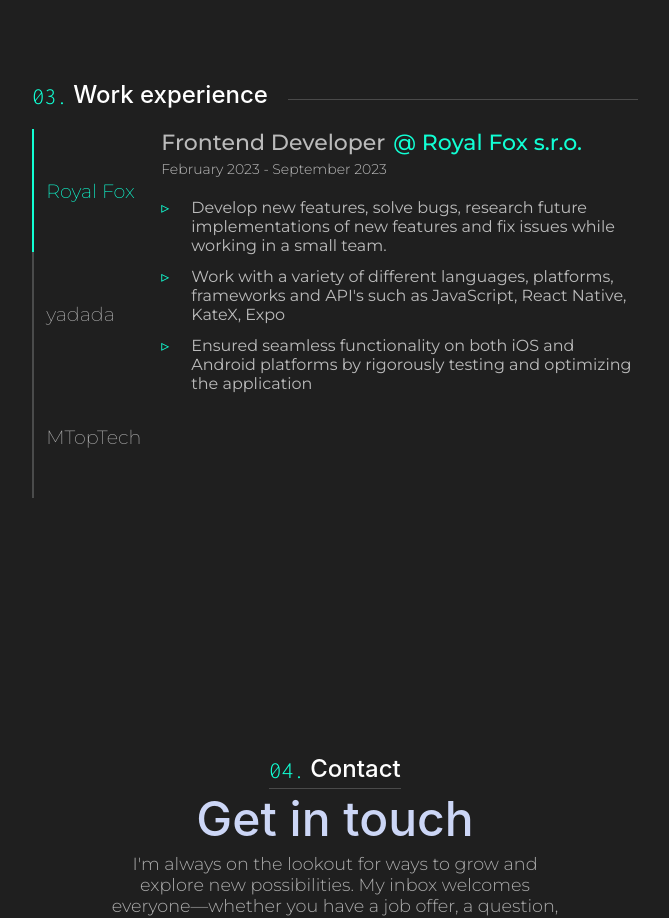
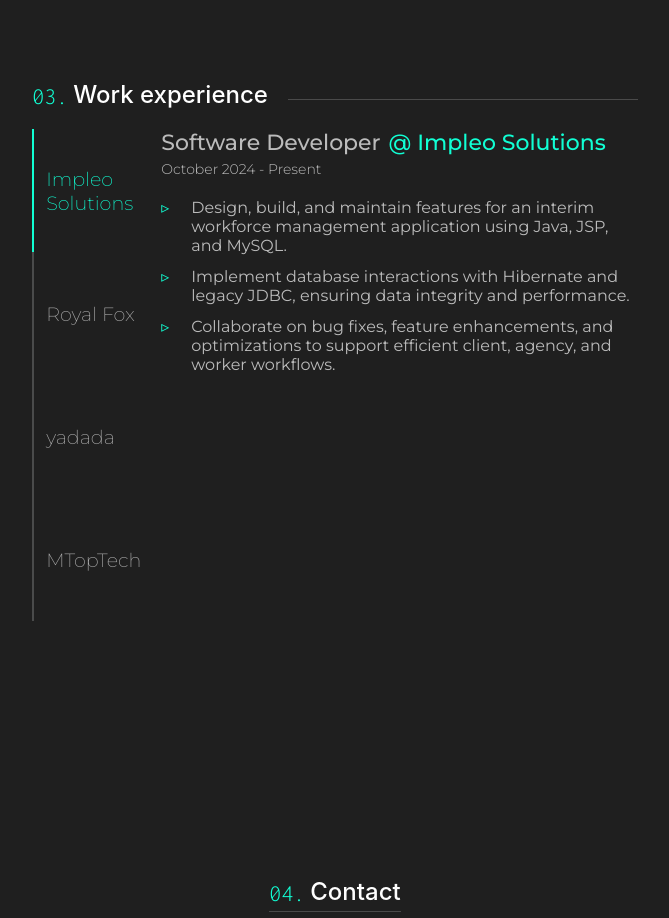
Before and after one commit to vujic02/v2, a React (Create React App) app: page / in a window 1280 px wide. Shown: the part 5520-6438 px from the top of the page, without its empty margins (305-974 px from the left). Built offline with nearby package versions, Linux system fonts and the light colour scheme.

Commit message:
Update Work.js

```diff
--- a/src/components/Work/Work.js
+++ b/src/components/Work/Work.js
@@ -30,7 +30,8 @@
 `;
 
 const Work = () => {
-  const [selected, setSelected] = useState(2);
+  // Default to newest role
+  const [selected, setSelected] = useState(3);
   let headingRef = useRef();
   let gridRef = useRef();
   let workSectionRef = useRef();
@@ -90,6 +91,35 @@
         </SectionHeading>
         <Grid cols="0.2fr 0.8fr" colsM2="1fr" gridGap="10px" gridGapM1="50px 0" ref={(el) => (gridRef = el)}>
           <Container flexDir="column" flexDirM2="row" justifyM2="center">
+            {/* Impleo Solutions */}
+            <Container
+              flexDir="row"
+              justify="start"
+              justifyM2="center"
+              align="center"
+              borderL={selected === 3 ? "2px solid var(--main)" : "2px solid var(--gray)"}
+              borderLM2="0px"
+              borderLM2H="0px"
+              borderBM2={selected === 3 ? "2px solid var(--main)" : "2px solid var(--gray)"}
+              borderBM2H={selected === 3 ? "2px solid var(--turquoise)" : "2px solid var(--gray)"}
+              borderLH={selected === 3 ? "2px solid var(--turquoise)" : "2px solid var(--gray)"}
+              color={selected === 3 ? "var(--main)" : "var(--graySecondary)"}
+              colorH={selected === 3 ? "var(--turquoise)" : "var(--gray)"}
+              transition="0.2s ease-in all"
+              p="0 0 0 12px"
+              h="123px"
+              hM2="50px"
+              wM2="150px"
+              wM3="50%"
+              cursor="pointer"
+              onClick={() => setSelected(3)}
+            >
+              <TextP maxW="450px" breakWord="break-word" m="0" fontS="1.2rem" fontSM3="1rem" fontF="'Montserrat', sans-serif" fontW="200">
+                Impleo Solutions
+              </TextP>
+            </Container>
+
+            {/* Royal Fox */}
             <Container
               flexDir="row"
               justify="start"
@@ -116,6 +146,8 @@
                 Royal Fox
               </TextP>
             </Container>
+
+            {/* yadada */}
             <Container
               flexDir="row"
               justify="start"
@@ -142,6 +174,8 @@
                 yadada
               </TextP>
             </Container>
+
+            {/* MTopTech */}
             <Container
               flexDir="row"
               justify="start"
@@ -169,6 +203,31 @@
               </TextP>
             </Container>
           </Container>
+
+          {/* Impleo Solutions Content */}
+          {selected === 3 && (
+            <Container flexDir="column" m="0 0 0 8px" fontF="'Montserrat', sans-serif">
+              <TextH1 col="var(--grayThird)" fontS="22px" fontW="500" insideText="var(--main)" m="0">
+                Software Developer <span style={{ marginLeft: "2px" }}>@ Impleo Solutions</span>
+              </TextH1>
+              <TextP col="var(--grayThird)" fontS="14px" fontW="300" m="4px 0 20px 0">
+                October 2024 - Present
+              </TextP>
+              <List>
+                <ListItem>
+                  Design, build, and maintain features for an interim workforce management application using Java, JSP, and MySQL.
+                </ListItem>
+                <ListItem>
+                  Implement database interactions with Hibernate and legacy JDBC, ensuring data integrity and performance.
+                </ListItem>
+                <ListItem>
+                  Collaborate on bug fixes, feature enhancements, and optimizations to support efficient client, agency, and worker workflows.
+                </ListItem>
+              </List>
+            </Container>
+          )}
+
+          {/* Royal Fox Content */}
           {selected === 2 && (
             <Container flexDir="column" m="0 0 0 8px" fontF="'Montserrat', sans-serif">
               <TextH1 col="var(--grayThird)" fontS="22px" fontW="500" insideText="var(--main)" m="0">
@@ -190,6 +249,8 @@
               </List>
             </Container>
           )}
+
+          {/* yadada Content */}
           {selected === 1 && (
             <Container flexDir="column" m="0 0 0 8px" fontF="'Montserrat', sans-serif">
               <TextH1 col="var(--grayThird)" fontS="22px" fontW="500" insideText="var(--main)" m="0">
@@ -208,6 +269,8 @@
               </List>
             </Container>
           )}
+
+          {/* MTopTech Content */}
           {selected === 0 && (
             <Container flexDir="column" m="0 0 0 8px" fontF="'Montserrat', sans-serif">
               <TextH1 col="var(--grayThird)" fontS="22px" fontW="500" insideText="var(--main)" m="0">
```
